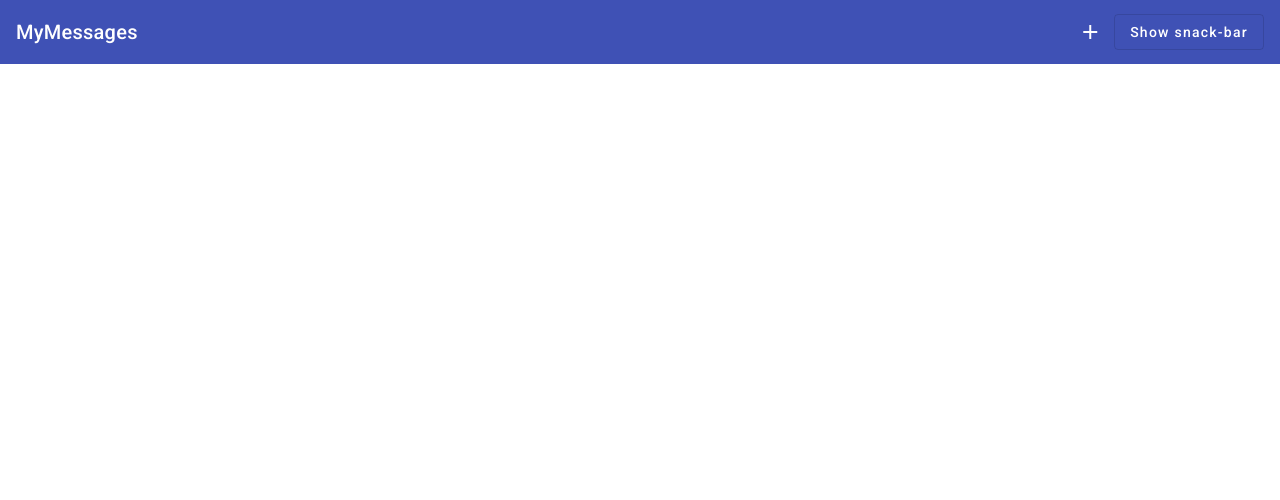
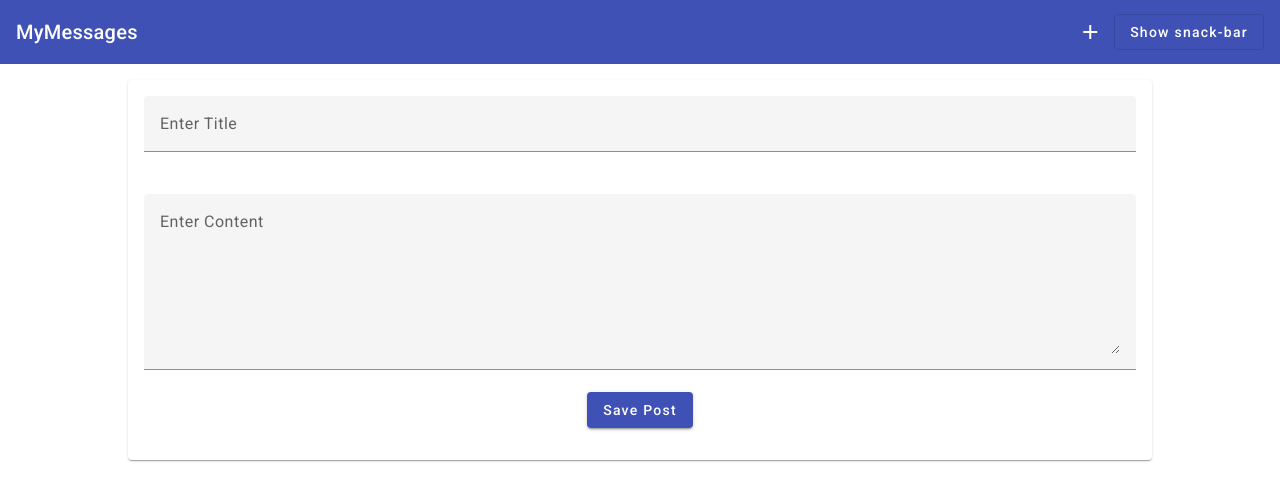
Before and after one commit to vini3055/AngularNodejs, an Angular app: page /edit/1 in a window 1280 px wide. Before the commit this address led to /. Shown: the top 500 px of the page. Built offline with nearby package versions, Linux system fonts and the light colour scheme.

Commit message:
routing done for edit, getting data from local

```diff
--- a/src/app/app-routing.module.ts
+++ b/src/app/app-routing.module.ts
@@ -5,7 +5,8 @@ import { PostListComponent } from './posts/post-list/post-list.component';
 
 const routes: Routes = [
   { path: '', component: PostListComponent },
-  { path: 'create', component: PostCreateComponent }
+  { path: 'create', component: PostCreateComponent },
+  { path: 'edit/:postId', component: PostCreateComponent },
 ];
 
 @NgModule({
--- a/src/app/posts/post-create/post-create.component.html
+++ b/src/app/posts/post-create/post-create.component.html
@@ -1,11 +1,12 @@
 <mat-card>
     <form class="form-container" (submit)="onAddPost(postForm)" #postForm="ngForm">
         <mat-form-field class="full-width">
-            <input matInput type="text" name="title" ngModel required #title="ngModel" placeholder="Enter Title">
+            <input matInput type="text" name="title" [ngModel]="post?.title" required #title="ngModel"
+                placeholder="Enter Title">
             <mat-error *ngIf="title.invalid">Enter Title</mat-error>
         </mat-form-field><br>
         <mat-form-field class="full-width">
-            <textarea matInput rows="6" name="content" ngModel required #content="ngModel"
+            <textarea matInput rows="6" name="content" [ngModel]="post?.content" required #content="ngModel"
                 placeholder="Enter Content"></textarea>
             <mat-error *ngIf="content.invalid">Enter Content</mat-error>
         </mat-form-field>
--- a/src/app/posts/post-create/post-create.component.ts
+++ b/src/app/posts/post-create/post-create.component.ts
@@ -2,20 +2,38 @@ import { Component, EventEmitter, Output } from '@angular/core';
 import { Post } from '../post.model';
 import { NgForm } from '@angular/forms';
 import { PostService } from '../post.service';
+import { OnInit } from '@angular/core';
+import { ActivatedRoute } from '@angular/router';
+import { ParamMap } from '@angular/router';
 
 
-export interface User {
-  name: string;
-}
+
 
 @Component({
   selector: 'app-post-create',
   templateUrl: './post-create.component.html',
   styleUrls: ['./post-create.component.css'],
 })
-export class PostCreateComponent {
+export class PostCreateComponent implements OnInit {
 
-  constructor(public postService: PostService) { }
+  mode = 'create';
+  post: Post;
+  postId: string;
+
+  constructor(public postService: PostService, private route: ActivatedRoute) { }
+  ngOnInit() {
+    this.route.paramMap.subscribe((paramMap: ParamMap) => {
+      console.log('parammap', paramMap)
+      if (paramMap.has('postId')) {
+        this.mode = 'edit';
+        this.postId = paramMap['get']('postId');
+        this.post = this.postService.getPost(this.postId);
+      } else {
+        this.mode = 'create'
+        this.postId = null;
+      }
+    })
+  }
   onAddPost(form: NgForm) {
     if (form.invalid) {
       return;
--- a/src/app/posts/post-list/post-list.component.html
+++ b/src/app/posts/post-list/post-list.component.html
@@ -6,7 +6,7 @@
         </mat-expansion-panel-header>
         <p>{{post.content}}</p>
         <mat-action-row>
-            <button mat-button color="primary">Edit</button>
+            <button mat-button color="primary" [routerLink]="['/edit',post.id]">Edit</button>
             <button mat-button color="warn" (click)="deleteOnClick(post.id!)">Delete</button>
         </mat-action-row>
     </mat-expansion-panel>
--- a/src/app/posts/post.model.ts
+++ b/src/app/posts/post.model.ts
@@ -3,3 +3,7 @@ export interface Post {
     title: string;
     content: string;
 }
+
+export interface User {
+    name: string;
+}
--- a/src/app/posts/post.service.ts
+++ b/src/app/posts/post.service.ts
@@ -56,4 +56,11 @@ export class PostService {
             this.postUpdated.next([...this.Posts])
         })
     }
+
+    getPost(postId: string) {
+        console.log({ ...this.Posts.find(id => id.id == postId) })
+        return { ...this.Posts.find(id => id.id == postId) }
+
+    }
+
 }
--- a/tsconfig.json
+++ b/tsconfig.json
@@ -5,8 +5,8 @@
     "baseUrl": "./",
     "outDir": "./dist/out-tsc",
     "forceConsistentCasingInFileNames": true,
-    "strict": true,
-    "noImplicitOverride": true,
+    "strict": false,
+    "noImplicitOverride": false,
     "noPropertyAccessFromIndexSignature": true,
     "noImplicitReturns": true,
     "noFallthroughCasesInSwitch": true,
```
